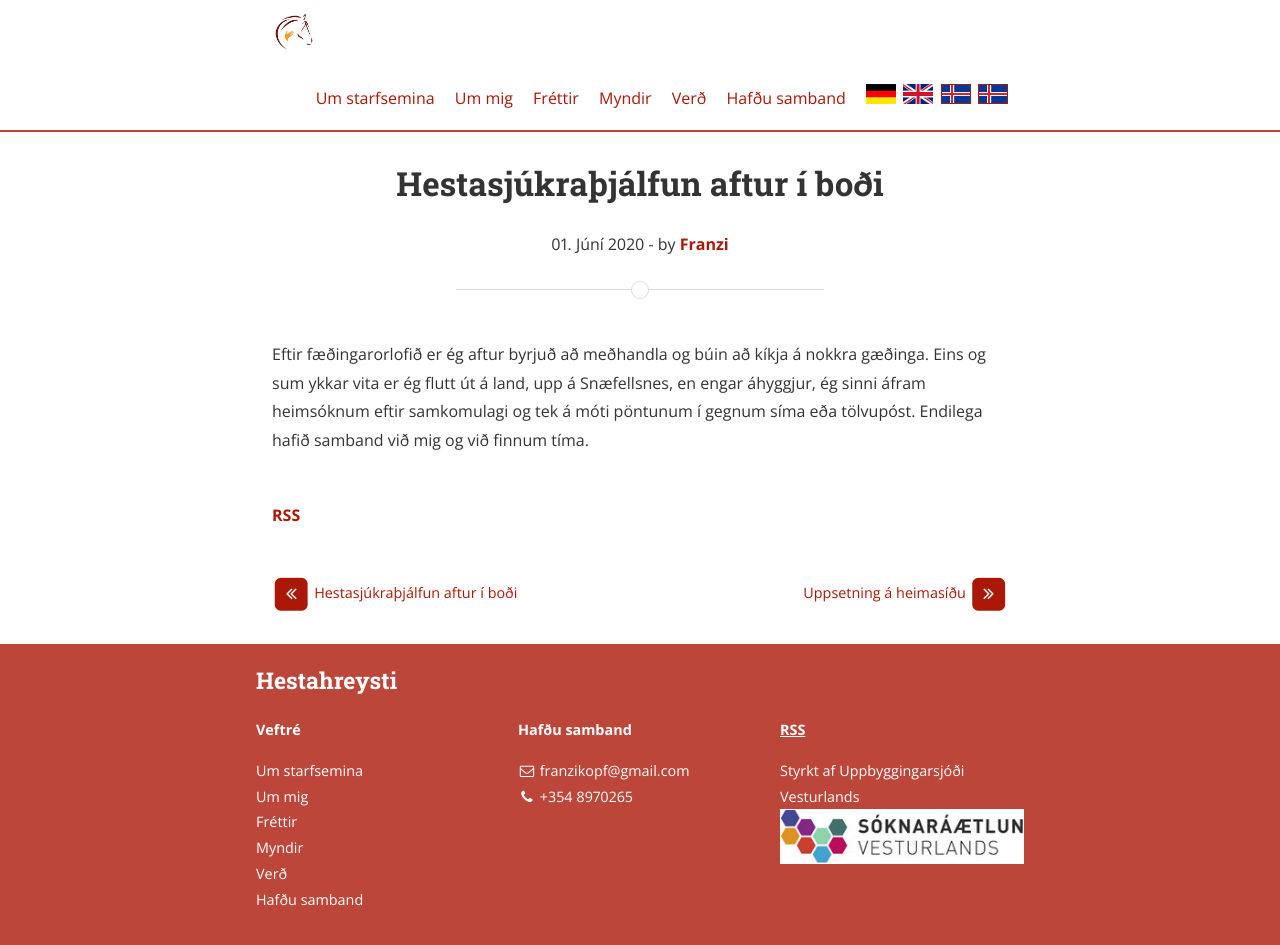
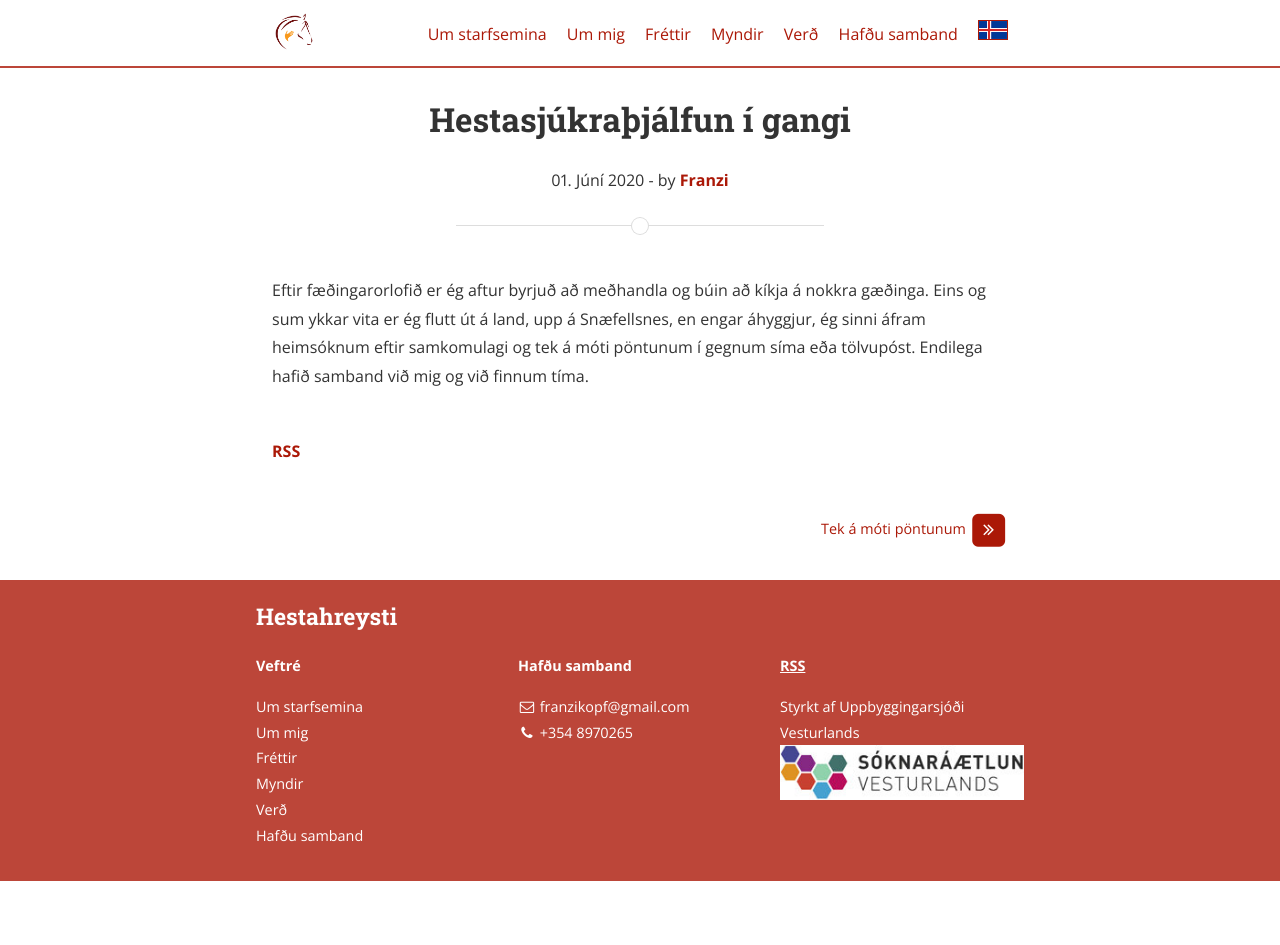
Before and after one commit to FancyFanz/FancyFanz.github.io, a Jekyll site: the page built from news/_posts/2020-06-01-bookings_move-is.md, in a window 1280 px wide. Built offline with Jekyll 4.4.1, drawn with Linux system fonts in a browser that asks for light colours; nearby versions of some CDN libraries; library files that are not in the unit come from our copies; after the commit the page ends 900 px from its top, so only the background shows below that.

Commit message:
Update and rename 2020-06-01-bookings-is.md to 2020-06-01-bookings_move-is.md

```diff
--- a/news/_posts/2020-06-01-bookings-is.md
+++ b/news/_posts/2020-06-01-bookings_move-is.md
@@ -1,8 +1,8 @@
 ---
 layout: post
-ref: bookings
+ref: bookings_move
 lang: is
-title:  "Hestasjúkraþjálfun aftur í boði"
+title:  "Hestasjúkraþjálfun í gangi"
 author: franzi
 ---
 Eftir fæðingarorlofið er ég aftur byrjuð að meðhandla og búin að kíkja á nokkra gæðinga. Eins og sum ykkar vita er ég flutt út á land, upp á Snæfellsnes, en engar áhyggjur, ég sinni áfram heimsóknum eftir samkomulagi og tek á móti pöntunum í gegnum síma eða tölvupóst. Endilega hafið samband við mig og við finnum tíma.
```
